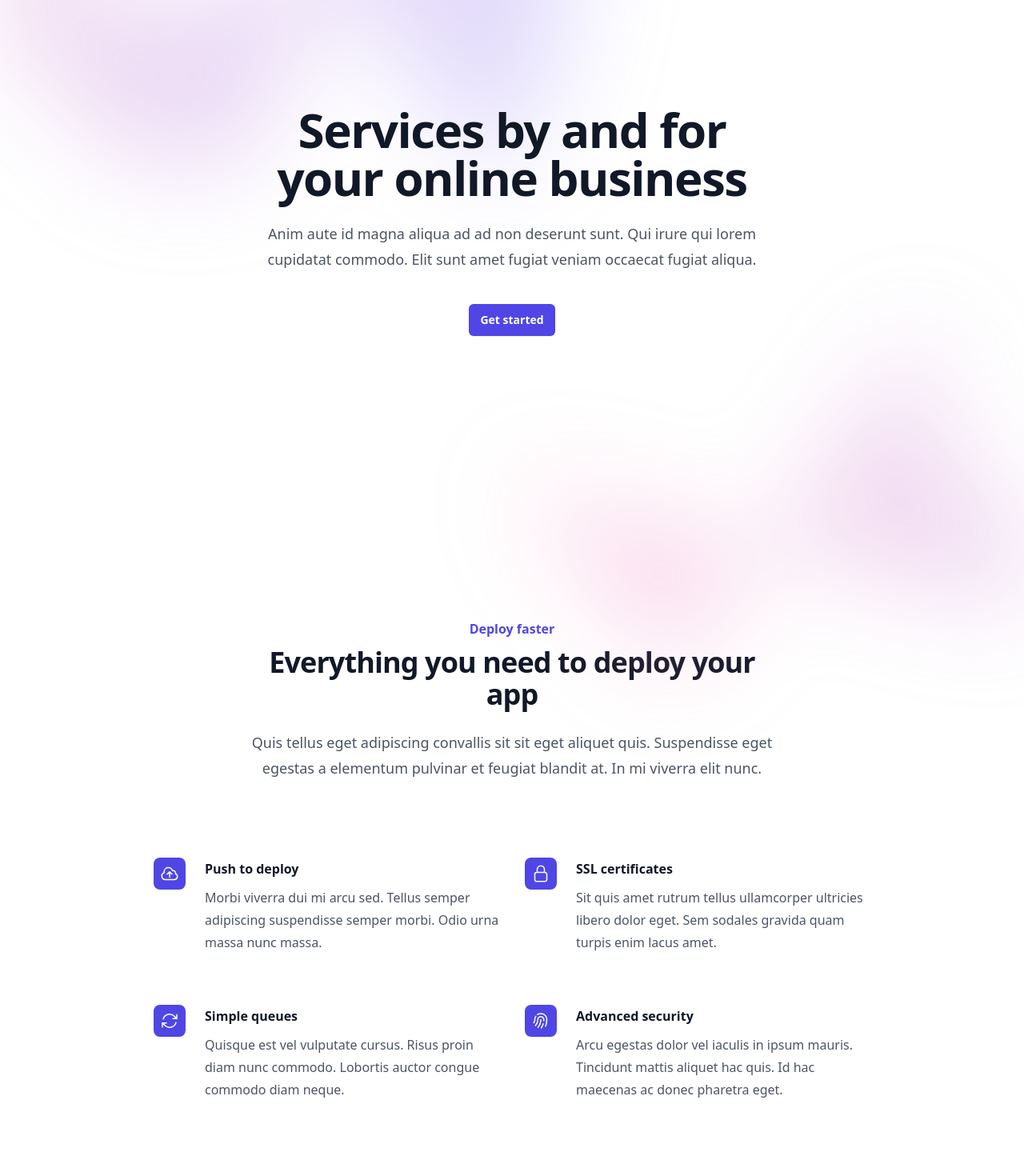
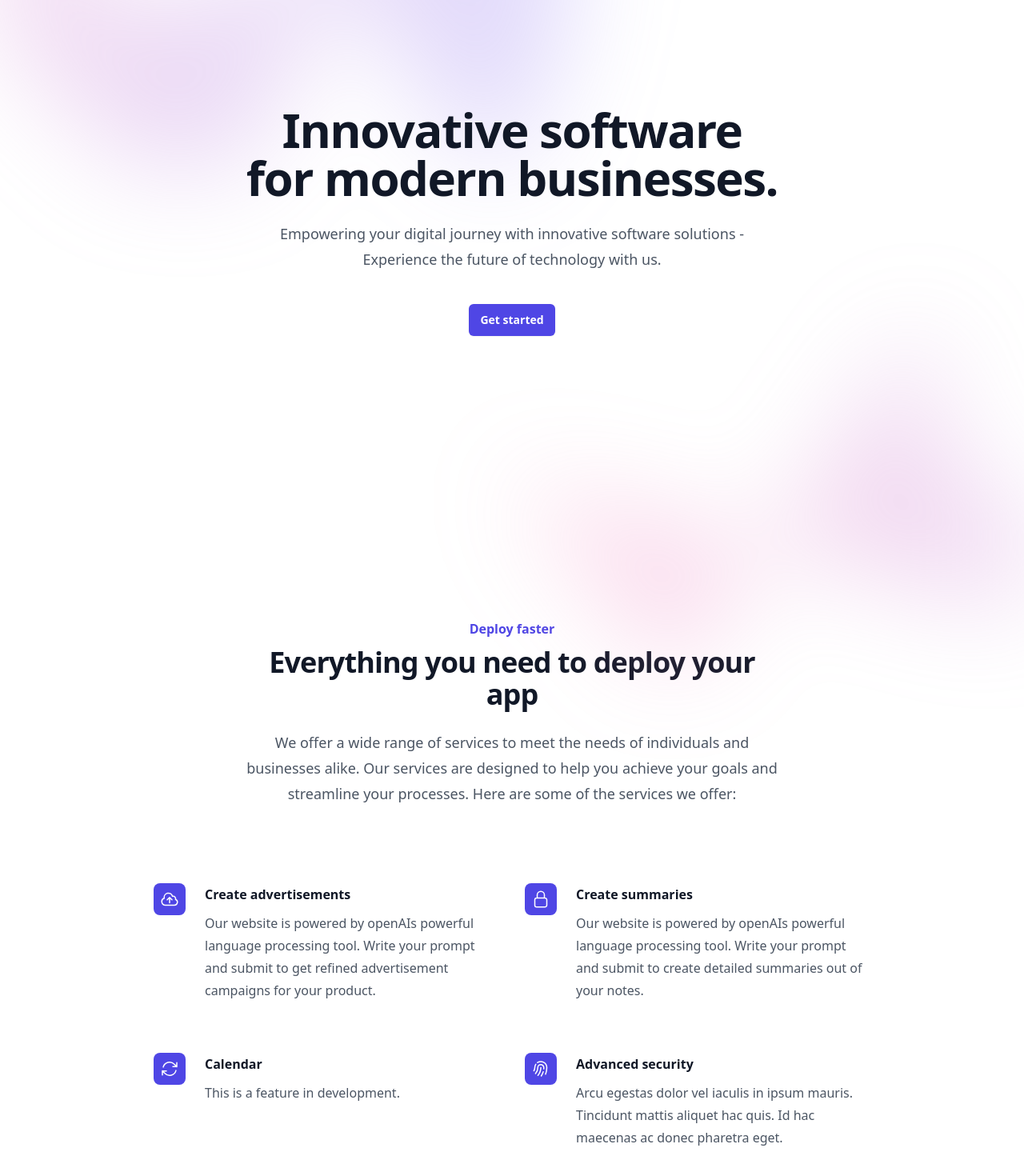
Before and after one commit to jonav01/IntelliBiz, a React (Vite) app in the folder client/: page / in a window 1280 px wide. Shown: the part 148-1618 px from the top of the page at 80% size. Built offline with nearby package versions, Linux system fonts and the light colour scheme.

Commit message:
Re-render problem solved

```diff
--- a/client/index.html
+++ b/client/index.html
@@ -3,7 +3,7 @@
   <head>
     <meta charset="UTF-8" />
     <meta name="viewport" content="width=device-width, initial-scale=1.0" />
-    <title>PlatePal</title>
+    <title>IntelliBiz</title>
   </head>
   <body>
     <div id="root"></div>
--- a/client/src/components/Loader.jsx
+++ b/client/src/components/Loader.jsx
@@ -4,7 +4,9 @@ function Loader({height , width}) {
   return (
     <div className="flex items-center justify-center">
       <div
-        className="inline-block h-8 w-8 animate-spin rounded-full border-4 border-solid border-current border-r-transparent align-[-0.125em] motion-reduce:animate-[spin_1.5s_linear_infinite]"
+        className="inline-block h-8 w-8 animate-spin rounded-full border-4
+        border-solid border-current border-r-transparent align-[-0.125em]
+        motion-reduce:animate-[spin_1.5s_linear_infinite] my-4"
         role="status"
       >
         <span className="!absolute !-m-px !h-px !w-px !overflow-hidden !whitespace-nowrap !border-0 !p-0 ![clip:rect(0,0,0,0)]">
--- a/client/src/components/TextArea.jsx
+++ b/client/src/components/TextArea.jsx
@@ -1,4 +1,5 @@
 import React from "react";
+
 
 function TextArea({ value, onChange, onClick }) {
   return (
--- a/client/src/constants/features.js
+++ b/client/src/constants/features.js
@@ -1,21 +1,21 @@
 import { ArrowPathIcon, CloudArrowUpIcon, FingerPrintIcon, LockClosedIcon } from '@heroicons/react/24/outline'
 export const features = [
     {
-        name: 'Push to deploy',
+        name: 'Create advertisements',
         description:
-          'Morbi viverra dui mi arcu sed. Tellus semper adipiscing suspendisse semper morbi. Odio urna massa nunc massa.',
+          'Our website is powered by openAIs powerful language processing tool. Write your prompt and submit to get refined advertisement campaigns for your product.',
         icon: CloudArrowUpIcon,
       },
       {
-        name: 'SSL certificates',
+        name: 'Create summaries',
         description:
-          'Sit quis amet rutrum tellus ullamcorper ultricies libero dolor eget. Sem sodales gravida quam turpis enim lacus amet.',
+          'Our website is powered by openAIs powerful language processing tool. Write your prompt and submit to create detailed summaries out of your notes.',
         icon: LockClosedIcon,
       },
       {
-        name: 'Simple queues',
+        name: 'Calendar',
         description:
-          'Quisque est vel vulputate cursus. Risus proin diam nunc commodo. Lobortis auctor congue commodo diam neque.',
+          'This is a feature in development.',
         icon: ArrowPathIcon,
       },
       {
--- a/client/src/pages/CreateAd.jsx
+++ b/client/src/pages/CreateAd.jsx
@@ -8,6 +8,7 @@ import { createAd, getAd } from "../utilities/serviceSlice";
 
 function CreateAd() {
   const [adv, setAdv] = useState("");
+  const dummyArray = [];
   const navigate = useNavigate();
 
   // redux states
@@ -23,10 +24,13 @@ function CreateAd() {
   const handlePromptSubmit = (e) => {
     e.preventDefault();
     dispatch(createAd(adv));
+    dispatch(getAd());
   };
 
   useEffect(() => {
     dispatch(getAd());
+    dummyArray.push(advertisements);
+    console.log(dummyArray);
     if (!accessToken) {
       navigate("/");
     }
@@ -51,10 +55,15 @@ function CreateAd() {
           return (
             <div className="bg-white p-2 mb-10 xl:p-10 lg:p-10 md:p-4 sm:p-2">
               <h1 className="py-10 text-4xl ">{data.heading}</h1>
-              <div key={key} className="text-lg">
+              <div
+                key={key}
+                className="text-base xl:text-lg md:text-lg sm:text-base"
+              >
                 {data.data.replaceAll("\n", "")}
               </div>
-              <span className="mt-10 text-lg">{data.createdAt.substring(0,10)}</span>
+              <span className="mt-10 text-base xl:text-lg md:text-lg">
+                {data.createdAt.substring(0, 10)}
+              </span>
             </div>
           );
         })}
--- a/client/src/pages/CreateSummary.jsx
+++ b/client/src/pages/CreateSummary.jsx
@@ -49,7 +49,7 @@ function CreateSummary() {
         {summaries.map((data, key) => {
           return (
             <div className="bg-white p-2 mb-10 xl:p-10 lg:p-10 md:p-4 sm:p-2">
-              <h1 className="py-10 text-4xl ">{data.heading}</h1>
+              <h1 className="py-10 text-4xl">{data.heading}</h1>
               <div key={key} className="text-lg">
                 {data.data.replaceAll("\n", "")}
               </div>
--- a/client/src/pages/Landing.jsx
+++ b/client/src/pages/Landing.jsx
@@ -143,12 +143,11 @@ export default function Landing() {
           <div className="mx-auto max-w-2xl py-32 sm:py-48 lg:py-56">
             <div className="text-center">
               <h1 className="text-4xl font-bold tracking-tight text-gray-900 sm:text-6xl">
-                Services by and for your online business
+                Innovative software for modern businesses.
               </h1>
               <p className="mt-6 text-lg leading-8 text-gray-600">
-                Anim aute id magna aliqua ad ad non deserunt sunt. Qui irure qui
-                lorem cupidatat commodo. Elit sunt amet fugiat veniam occaecat
-                fugiat aliqua.
+                Empowering your digital journey with innovative software
+                solutions - Experience the future of technology with us.
               </p>
               <div className="mt-10 flex items-center justify-center gap-x-6">
                 <Link
@@ -197,9 +196,10 @@ export default function Landing() {
               Everything you need to deploy your app
             </p>
             <p className="mt-6 text-lg leading-8 text-gray-600">
-              Quis tellus eget adipiscing convallis sit sit eget aliquet quis.
-              Suspendisse eget egestas a elementum pulvinar et feugiat blandit
-              at. In mi viverra elit nunc.
+              We offer a wide range of services to meet the needs of individuals
+              and businesses alike. Our services are designed to help you
+              achieve your goals and streamline your processes. Here are some of
+              the services we offer:
             </p>
           </div>
           <div className="mx-auto mt-16 max-w-2xl sm:mt-20 lg:mt-24 lg:max-w-4xl">
--- a/client/src/utilities/serviceSlice.js
+++ b/client/src/utilities/serviceSlice.js
@@ -27,7 +27,8 @@ export const createAd = createAsyncThunk(
       options
     );
     if (response.ok) {
-      console.log(await response.json());
+      const responseData = await response.json();
+      return responseData;
     } else {
       res.status(400);
       throw new Error("Cannot fetch");
@@ -109,6 +110,7 @@ export const serviceSlice = createSlice({
       })
       .addCase(createAd.fulfilled, (state, action) => {
         state.status = "succeded";
+        state.advertisements = [action.payload, ...state.advertisements];
       })
       .addCase(createAd.rejected, (state, action) => {
         state.status = "rejected";
@@ -119,6 +121,7 @@ export const serviceSlice = createSlice({
       })
       .addCase(createSummary.fulfilled, (state, action) => {
         state.status = "succeded";
+        state.summaries = [action.payload, ...state.summaries];
       })
       .addCase(createSummary.rejected, (state, action) => {
         state.status = "rejected";
```
